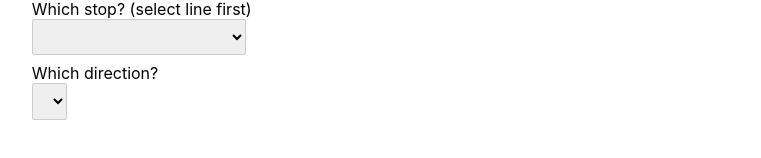
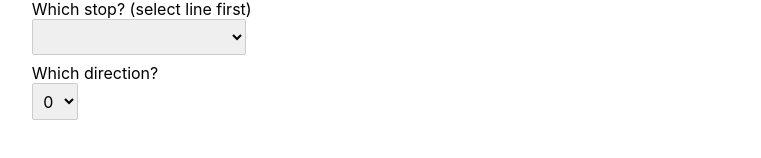
Before and after one commit to mariecreel/mbta-app, a Svelte app: page / in a window 1280 px wide. Shown: the part 266-424 px from the top of the page, without its empty margins (229-990 px from the left). Built offline with nearby package versions, Linux system fonts and the light colour scheme; no server answers.

Commit message:
created debug values for direction selection

```diff
--- a/src/select-stops.svelte
+++ b/src/select-stops.svelte
@@ -48,10 +48,17 @@
     <option value="Red">Red</option>
   </select>
   <label for="stop">Which stop? (select line first)</label>
+  <!-- this select list populated based on which line is chosen using an API call -->
   <select name="stop" id="stop" form="stop">
+
     <option disabled>Please select a line first</option>
   </select>
   <label for="direction">Which direction?</label>
   <select name="direction" id="direction" form="direction">
+    <!-- this select list populated based on which line is chosen using an API
+         call...want to make the text more descriptive but depends on line
+         chosen by user. use dummy values 0 and 1 to test API calls tho -->
+    <option value="0">0</option>
+    <option value="1">1</option>
   </select>
 </div>
```
